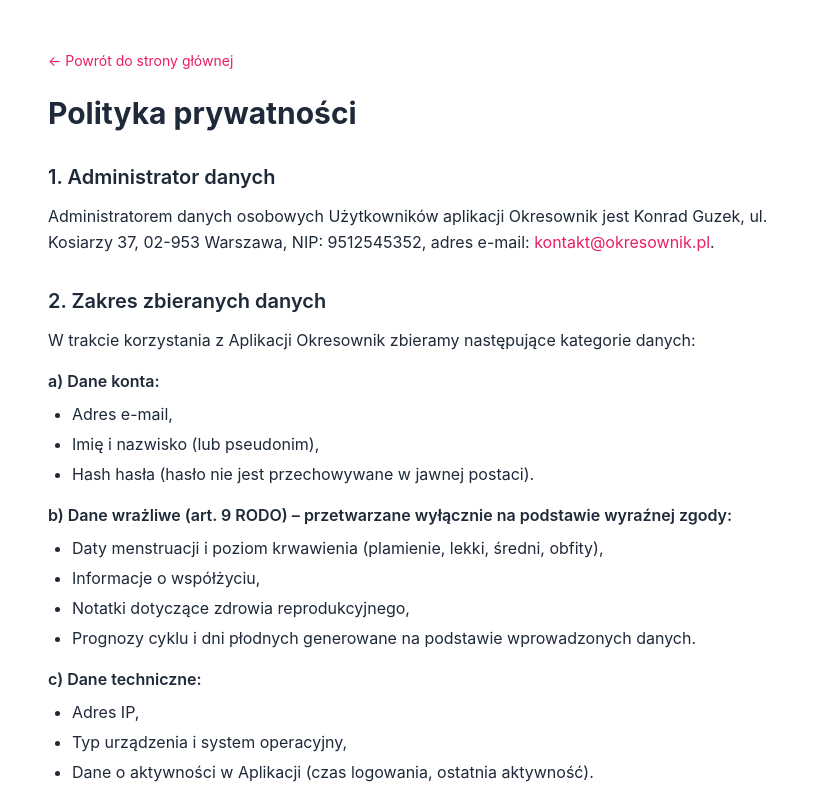
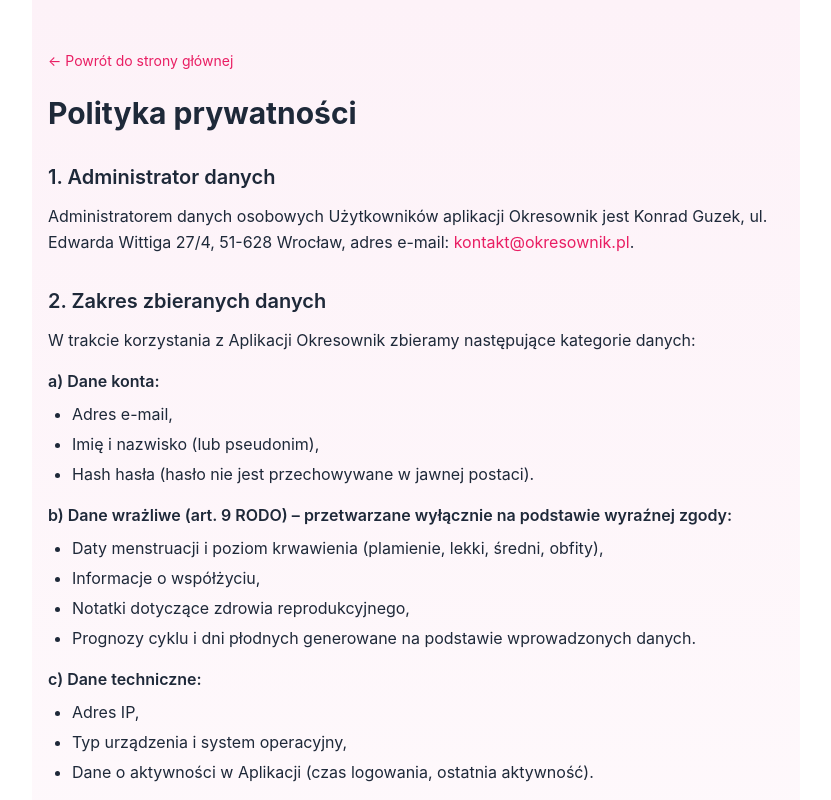
Before and after one commit to kguzek/okresownik, a React (Vite) app in the folder frontend/: page /polityka-prywatnosci in a window 1280 px wide. Shown: the top 800 px of the page, without its empty margins (224-1055 px from the left). Built offline with nearby package versions, Linux system fonts and the light colour scheme.

Commit message:
fix(gdpr): legal info

```diff
--- a/frontend/src/pages/polityka-prywatnosci.tsx
+++ b/frontend/src/pages/polityka-prywatnosci.tsx
@@ -2,7 +2,7 @@ import { Link } from "react-router-dom";
 
 export default function PolitykaPrywatnosci() {
   return (
-    <div className="mx-auto max-w-3xl px-4 py-12 text-gray-800">
+    <div className="from-surface mx-auto min-h-screen max-w-3xl px-4 py-12 text-gray-800 bg-gradient-to-b via-white to-white">
       <Link
         to="/"
         className="text-primary mb-6 inline-block text-sm underline decoration-transparent transition-colors hover:decoration-current"
@@ -15,8 +15,7 @@ export default function PolitykaPrywatnosci() {
         <h2 className="mb-3 text-xl font-semibold">1. Administrator danych</h2>
         <p className="leading-relaxed">
           Administratorem danych osobowych Użytkowników aplikacji Okresownik jest
-          Konrad Guzek, ul. Kosiarzy 37, 02-953 Warszawa, NIP: 9512545352, adres
-          e-mail:{" "}
+          Konrad Guzek, ul. Edwarda Wittiga 27/4, 51-628 Wrocław, adres e-mail:{" "}
           <a
             href="mailto:kontakt@okresownik.pl"
             className="text-primary underline decoration-transparent transition-colors hover:decoration-current"
@@ -272,7 +271,7 @@ export default function PolitykaPrywatnosci() {
         <p className="leading-relaxed">
           Administrator zastrzega sobie prawo do zmiany Polityki prywatności.
           Użytkownicy zostaną powiadomieni o zmianach za pośrednictwem Aplikacji.
-          Polityka prywatności wchodzi w życie z dniem 1 lipca 2026 roku.
+          Polityka prywatności wchodzi w życie z dniem 27 czerwca 2026 roku.
         </p>
       </section>
 
--- a/frontend/src/pages/Regulamin.tsx
+++ b/frontend/src/pages/regulamin.tsx
@@ -2,7 +2,7 @@ import { Link } from "react-router-dom";
 
 export default function Regulamin() {
   return (
-    <div className="mx-auto max-w-3xl px-4 py-12 text-gray-800">
+    <div className="from-surface mx-auto min-h-screen max-w-3xl px-4 py-12 text-gray-800 bg-gradient-to-b via-white to-white">
       <Link
         to="/"
         className="text-primary mb-6 inline-block text-sm underline decoration-transparent transition-colors hover:decoration-current"
@@ -15,8 +15,8 @@ export default function Regulamin() {
         <h2 className="mb-3 text-xl font-semibold">1. Postanowienia ogólne</h2>
         <p className="mb-2 leading-relaxed">
           Niniejszy Regulamin określa zasady korzystania z aplikacji mobilnej Okresownik
-          (dalej: "Aplikacja"), udostępnianej przez Konrada Guzka, ul. Kosiarzy 37, 02-953
-          Warszawa, NIP: 9512545352 (dalej: "Administrator").
+          (dalej: &bdquo;Aplikacja&rdquo;), udostępnianej przez Konrada Guzek, ul.
+          Edwarda Wittiga 27/4, 51-627 Wrocław (dalej: &bdquo;Administrator&rdquo;).
         </p>
         <p className="mb-2 leading-relaxed">
           Aplikacja Okresownik służy do śledzenia cyklu menstruacyjnego, prognozowania
@@ -35,7 +35,7 @@ export default function Regulamin() {
         <h2 className="mb-3 text-xl font-semibold">2. Definicje</h2>
         <ul className="list-disc space-y-1 pl-6 leading-relaxed">
           <li>
-            <strong>Administrator</strong> – Konrad Guzek, ul. Kosiarzy 37, 02-953 Warszawa.
+            <strong>Administrator</strong> – Konrad Guzek, ul. Edwarda Wittiga 27/4, 51-627 Wrocław
           </li>
           <li>
             <strong>Aplikacja</strong> – mobilne oprogramowanie Okresownik dostępne na
@@ -234,7 +234,7 @@ export default function Regulamin() {
           Administratora.
         </p>
         <p className="leading-relaxed">
-          Regulamin wchodzi w życie z dniem 1 lipca 2026 roku.
+          Regulamin wchodzi w życie z dniem 27 czerwca 2026 roku.
         </p>
       </section>
 
```
